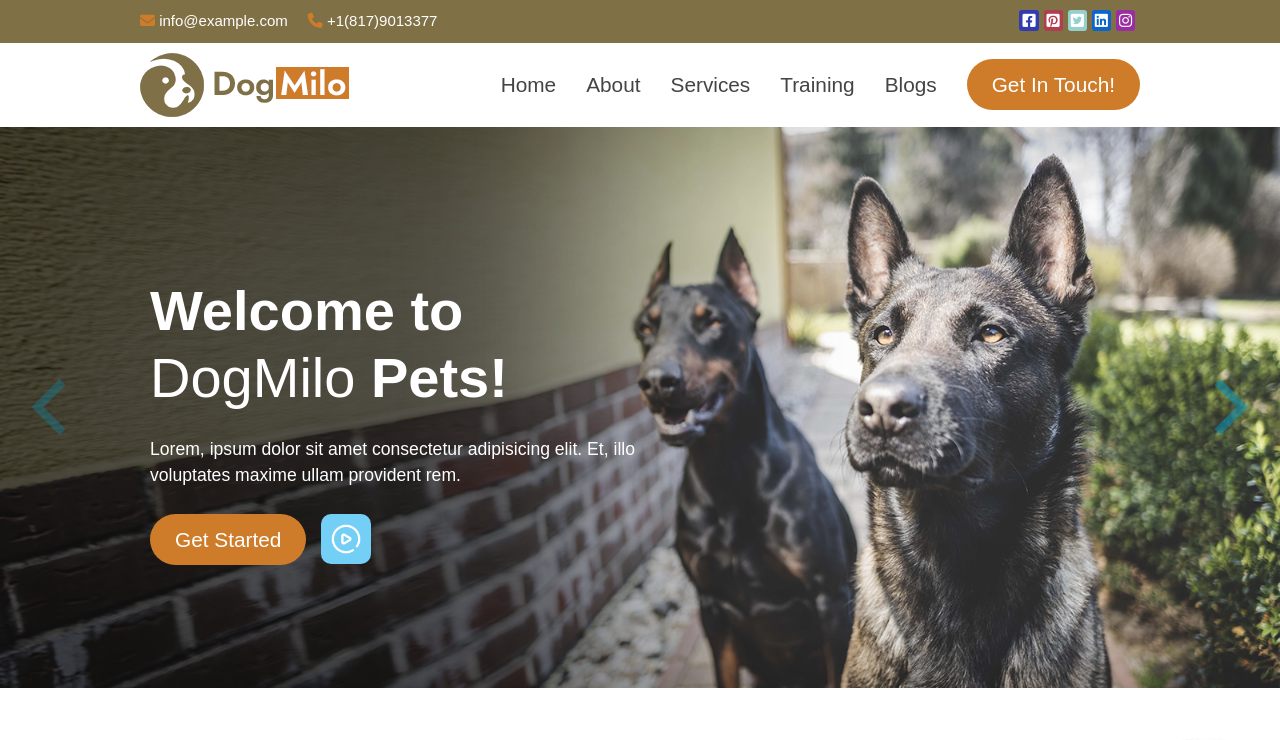
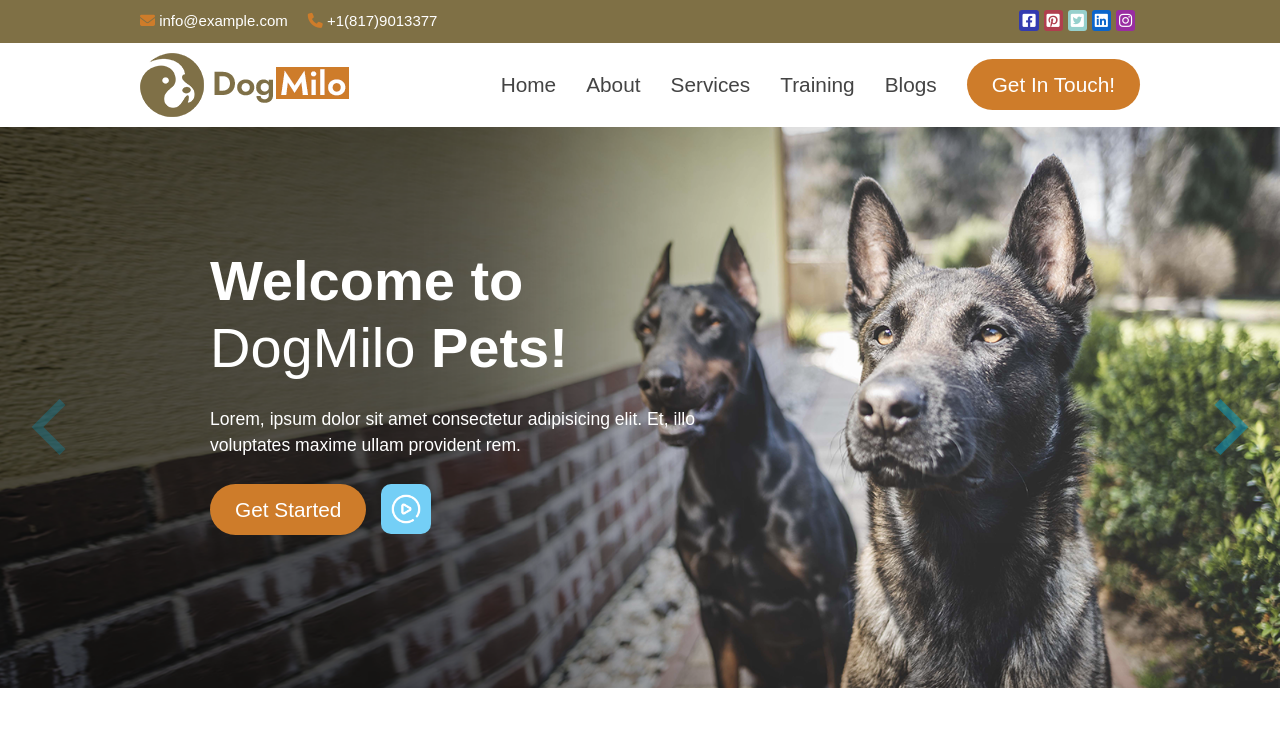
Before and after one commit to EmilDanielSamfirescu/proj-html-vuejs, a Vue app: page / in a window 1280 px wide. Shown: the top 740 px of the page. Built offline with nearby package versions, Linux system fonts and the light colour scheme.

Commit message:
jumbotron carousel done

```diff
--- a/src/components/HeaderComponents/JumbotronComponent.vue
+++ b/src/components/HeaderComponents/JumbotronComponent.vue
@@ -3,23 +3,56 @@ export default {
     name: "JumbotronComponent",
     data (){
         return {
-            // count: 0,
-            // jumboSlide: [
-            //     {
-            //         image: 'b.png',
-            //         title: 'Welcome To DogMilo Pets',
-            //         text: 'Lorem, ipsum dolor sit amet consectetur adipisicing elit. Et, illo voluptates maxime ullam provident rem.',
-            //     },
-            //     {
-            //         image: 'city-dog.jpg',
-            //         title: 'Welcome To DogMilo Pets',
-            //         text: 'Lorem, ipsum dolor sit amet consectetur adipisicing elit. Et, illo voluptates maxime ullam provident rem.',
-            //     }
-            // ]
+            courrentImg: 0,
+            jumboSlide: [
+                {
+                    image: '../../assets/img/b.png',
+                    title: 'Welcome To DogMilo Pets',
+                    text: 'Lorem, ipsum dolor sit amet consectetur adipisicing elit. Et, illo voluptates maxime ullam provident rem.',
+                },
+                {
+                    image: '../../assets/img/labrador.jpeg',
+                    title: 'Welcome To DogMilo Pets',
+                    text: 'Lorem ipsum dolor sit amet consectetur adipisicing elit. Nihil consectetur cupiditate, qui consequuntur eligendi aliquid.',
+                },
+                {
+                    image: '../../assets/img/dog-outdoors.jpg',
+                    title: 'Welcome To DogMilo Pets',
+                    text: 'Lorem ipsum dolor sit amet consectetur adipisicing elit. Laboriosam blanditiis excepturi provident, ratione corporis possimus.',
+                },
+                {
+                    image: '../../assets/img/dog-pet.jpg',
+                    title: 'Welcome To DogMilo Pets',
+                    text: 'Lorem ipsum dolor, sit amet consectetur adipisicing elit. Optio ad dolor corporis quos nobis placeat.',
+                },
+                {
+                    image: '../../assets/img/husky-dog.jpg',
+                    title: 'Welcome To DogMilo Pets',
+                    text: 'Lorem ipsum dolor sit amet consectetur adipisicing elit. Facilis, excepturi sint esse recusandae debitis quo.',
+                },
+            ]
         }
     },
     methods: {
-
+        getImagePath: function(image){
+                return new URL (image, import.meta.url).href;
+            },
+        nextButton (){
+                console.log(`ciaone a dopo`);
+                if (this.courrentImg == this.jumboSlide.length - 1){
+                    this.courrentImg = 0;
+                } else {
+                    this.courrentImg++;
+                }
+            },
+            prevButton (){
+                console.log(`ciao a prima`);
+                if (this.courrentImg == 0){
+                    this.courrentImg = this.jumboSlide.length - 1;
+                } else {
+                    this.courrentImg--;
+                }
+            },
     }
 };
 </script>
@@ -27,24 +60,27 @@ export default {
 <template>
     <section class="jumbotron">
 
-<div id="arrow-l">
+
+        <div id="arrow-l" @click="prevButton()" class="prev">
             <img src="../../assets/img/arrow.svg" alt="">
         </div>
 
-<div id="arrow-r">
+        <div id="arrow-r" @click="nextButton()" class="next">
             <img src="../../assets/img/arrow.svg" alt="">
         </div>
 
-<div class="jumbotron-img-container" >
-    <img src="../../assets/img/b.png" alt="">
-</div>
+        <template v-for="(dogImg, i) in jumboSlide" :key="i">
+            <div class="jumbotron-img-container" v-if="i == courrentImg ">
+                <!-- <img src="../../assets/img/b.png" alt=""> -->
+                <img :src="getImagePath(dogImg.image)" alt="various-dog">
 
+                <div class="my-container">
                     <div class="jumbotron-description-container">
                     <h1><strong>Welcome to</strong>
                         <br>
                         DogMilo
                         <strong>Pets!</strong></h1>
-    <p>Lorem, ipsum dolor sit amet consectetur adipisicing elit. Et, illo voluptates maxime ullam provident rem.</p>
+                    <p>{{dogImg.text}}</p>
                     <div>
                         <button>
                                 Get Started
@@ -54,6 +90,9 @@ export default {
                         </div>
                     </div>
                 </div>
+                </div>
+            </div>
+        </template>
 
 </section>
 </template>
@@ -64,8 +103,15 @@ export default {
 
 .jumbotron {
     position: relative;
+
+    .active {
+        display: block;
+    }
     .jumbotron-img-container{
         width: 100%;
+        height: 600px;
+        overflow: hidden;
+
         img {
             width: 100%;
             display: block;
@@ -82,6 +128,7 @@ export default {
         filter: invert(60%) sepia(65%) saturate(3298%) hue-rotate(167deg) brightness(96%) contrast(100%) opacity(50%);
         cursor: pointer;
 
+
         &:hover {
             filter: invert(60%) sepia(65%) saturate(3298%) hue-rotate(167deg) brightness(96%) contrast(100%) opacity(100%);
         }
@@ -95,18 +142,18 @@ export default {
         filter: invert(60%) sepia(65%) saturate(3298%) hue-rotate(167deg) brightness(96%) contrast(100%) opacity(30%);
         cursor: pointer;
 
+
         &:hover {
             filter: invert(60%) sepia(65%) saturate(3298%) hue-rotate(167deg) brightness(96%) contrast(100%) opacity(100%);
         }
     }
 
-
     .jumbotron-description-container{
     width: 500px;
     color: white;
     position: absolute;
-        top: 150px;
-        left: 150px;
+    top: 120px;
+    left: 210px;
 
     h1 {
         font-size: 3.5em;
@@ -152,7 +199,6 @@ export default {
 }
 
 
-
 }
 
 </style>
--- a/src/components/HeaderComponents/NavLinkBar.vue
+++ b/src/components/HeaderComponents/NavLinkBar.vue
@@ -57,6 +57,10 @@ export default {
 
 .menu-header {
     padding: .625rem 0rem;
+    background-color: white;
+    position: sticky;
+    top: 0px;
+    z-index: 10;
 
 
     .links-menu > a{
--- a/src/components/MainComponent.vue
+++ b/src/components/MainComponent.vue
@@ -11,7 +11,7 @@ export default {
         AboutUsComponent,
         ServicesComponent,
         TrainingComponent,
-        BlogComponent
+        BlogComponent,
     },
 data (){
     return {
```
Also changed, not shown: 1 other file (tests, documents, lock files or other folders). Lines whose indentation alone changed are shown as unchanged.
